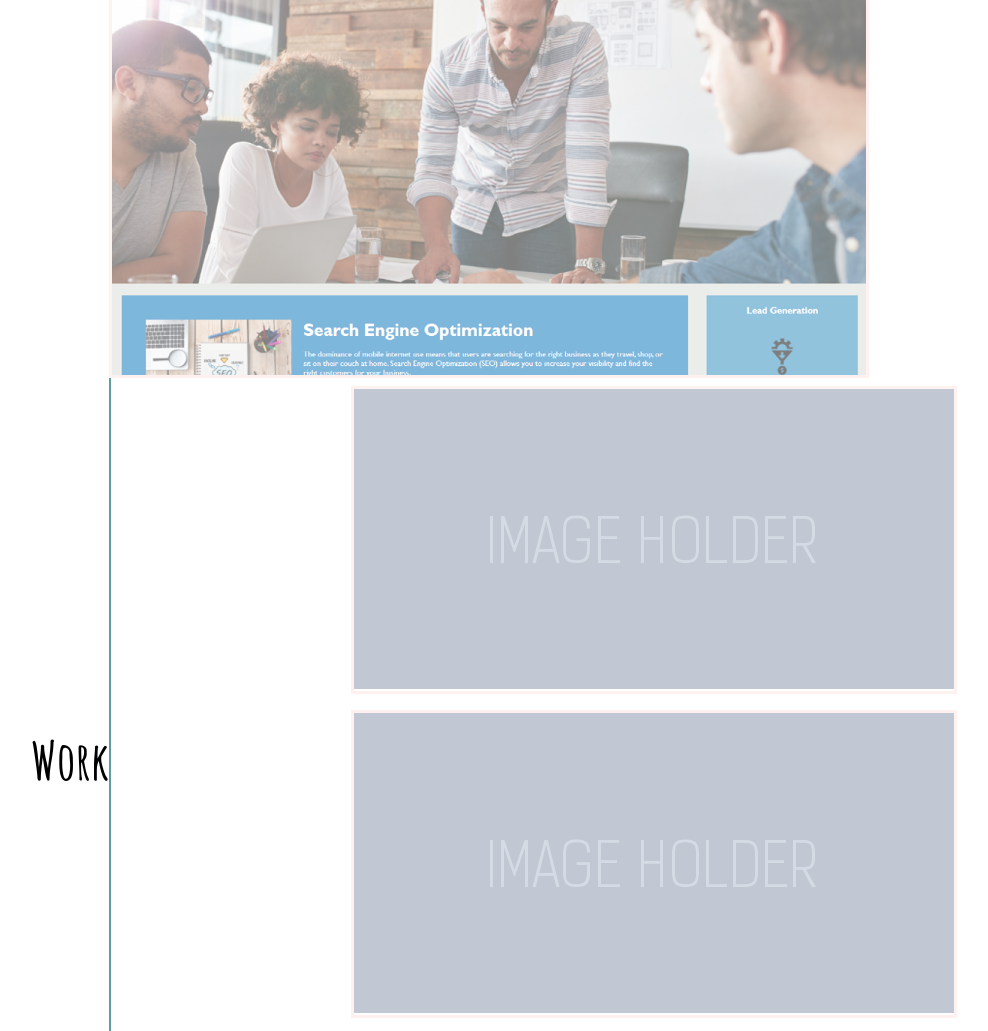
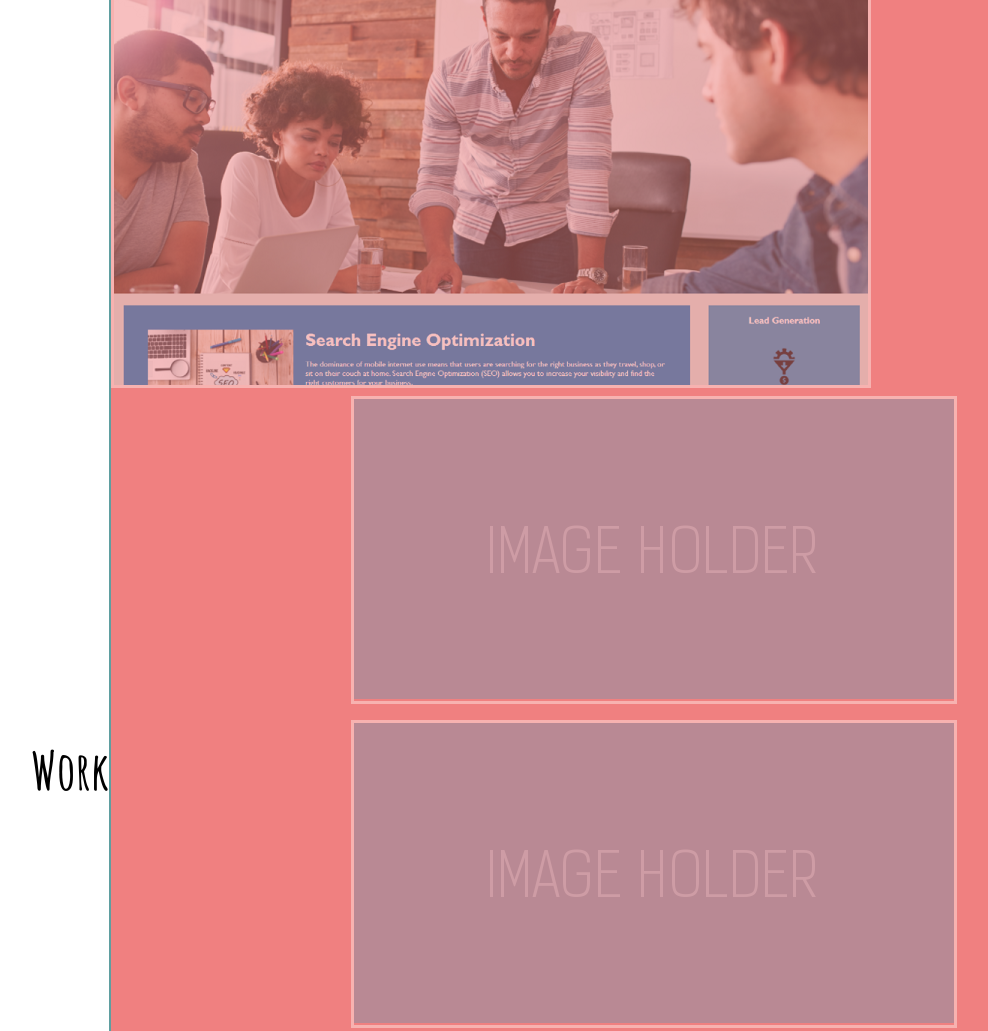
Before and after one commit to laurelthorburn/LaurelThorburnPortfolio, a plain HTML site: page index.html in a window 1280 px wide. Shown: the part 682-1713 px from the top of the page, without its empty margins (83-1071 px from the left). Drawn offline with Linux system fonts and the light colour scheme.

Commit message:
Centering images and fixing side border

```diff
--- a/Assets/css/style.css
+++ b/Assets/css/style.css
@@ -94,6 +94,7 @@ h2 {
 }
 
 /* Begin Work Section */
+
 div .work-left {
     flex: 0 0 85%;
 }
@@ -112,6 +113,7 @@ div .work-left {
     width: min-content;
     height: auto;
     background-color: lawngreen;
+    align-content: center;
 }
 
 .work-img {
@@ -136,6 +138,15 @@ div .work-left {
     border: solid 3px mistyrose ;
 }
 
+.work-left {
+    background-color: lightcoral;
+    border-left: cadetblue solid 2px;
+    display: flex;
+    flex-direction: column;
+    justify-content: center;
+    margin: 10px 0;
+}
+
 .img-box1:hover {
     opacity: 1;
     cursor: pointer;
@@ -145,7 +156,6 @@ div .work-left {
     opacity: 1;
     cursor: pointer;
 }
-
 
 /* Begin Contact Me */
 .contact-me {
--- a/index.html
+++ b/index.html
@@ -45,7 +45,7 @@
             <img src="./Assets/images/horiseonimg.png" alt="Horiseon Site Screenshot. Large cover image of collaborative work meeting." class="img-box1-test">
             <!-- <span class="work-img">Horiseon Website</span> -->
         </span>
-        <div id="work-parent" class="align-right">
+        <div id="work-parent">
         <span class="img-box">
             <img src="./Assets/images/adb9ca&text=IMAGE+HOLDER&font=kelson.png" alt="Image place holder">
         </span>
```
